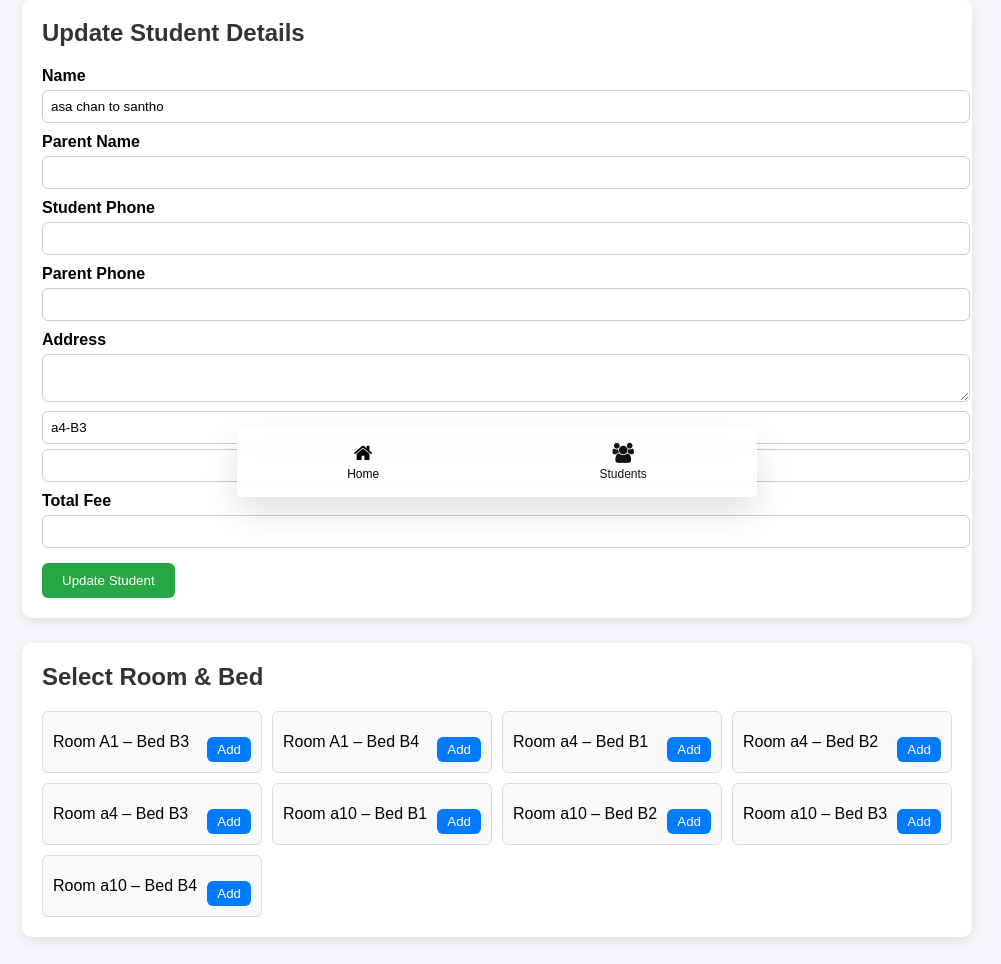
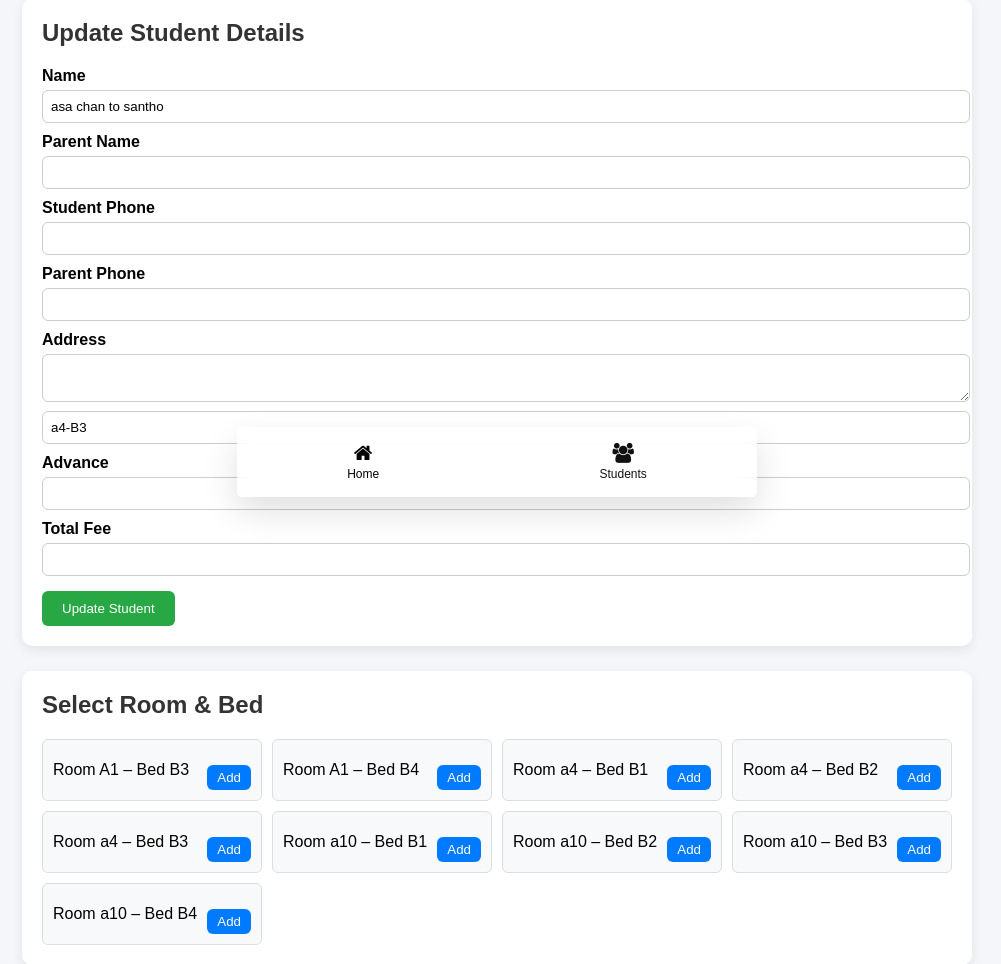
Before and after one commit to santhoshpulime/hostelwebb, a Django app: template hostelweb/app/templates/edit_show_paidamount.html in a window 1280 px wide. Shown: the part 303-1267 px from the top of the page, without its empty margins (143-1144 px from the left). Before the commit the page ends 1245 px from the top, so only its background shows below. Run offline with Django 5.2, Linux system fonts and the light colour scheme; the template is opened without the code that fills it: values that come from a table or form of the project are taken from there, others are empty; data comes from the database, SQL or seed files in the repository.

Commit message:
Update edit_show_paidamount.html

```diff
--- a/hostelweb/app/templates/edit_show_paidamount.html
+++ b/hostelweb/app/templates/edit_show_paidamount.html
@@ -260,6 +260,7 @@
             <textarea name="address">{{ student.address }}</textarea>
 
             <input type="text" id="room_bed" name="room_bed" value="{{ student.room_bed }}">
+            <label>Advance</label>
 
             <input type="text" id="stu_adv" name="stu_adv" value="{{ student.advance_amount}}">
             <label>Total Fee</label>
```
